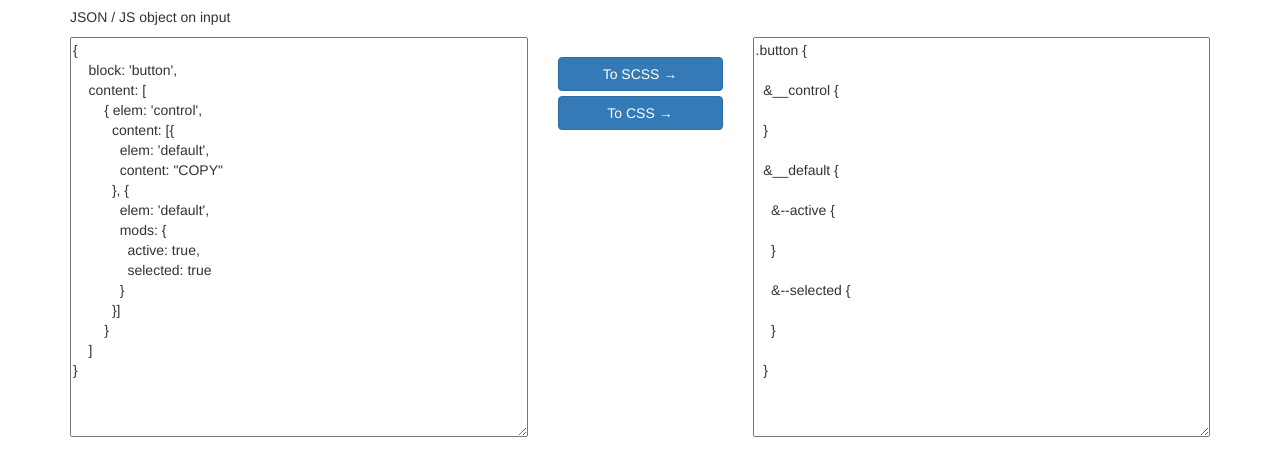
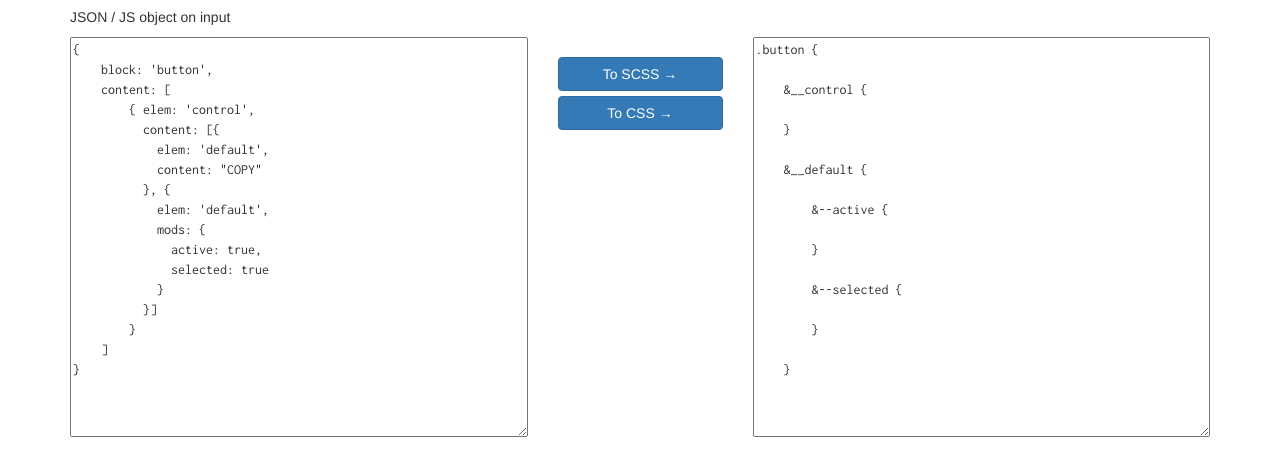
Before and after one commit to pvoznyuk/bemjson-to-scss, a website: page index.html in a window 1280 px wide. Shown: the part 146-622 px from the top of the page. Drawn offline with nearby package versions, Linux system fonts and the light colour scheme.

Commit message:
add a tab option

```diff
--- a/bundle.js
+++ b/bundle.js
@@ -1,7 +1,4 @@
 (function(f){if(typeof exports==="object"&&typeof module!=="undefined"){module.exports=f()}else if(typeof define==="function"&&define.amd){define([],f)}else{var g;if(typeof window!=="undefined"){g=window}else if(typeof global!=="undefined"){g=global}else if(typeof self!=="undefined"){g=self}else{g=this}g.BEMJSON = f()}})(function(){var define,module,exports;return (function e(t,n,r){function s(o,u){if(!n[o]){if(!t[o]){var a=typeof require=="function"&&require;if(!u&&a)return a(o,!0);if(i)return i(o,!0);var f=new Error("Cannot find module '"+o+"'");throw f.code="MODULE_NOT_FOUND",f}var l=n[o]={exports:{}};t[o][0].call(l.exports,function(e){var n=t[o][1][e];return s(n?n:e)},l,l.exports,e,t,n,r)}return n[o].exports}var i=typeof require=="function"&&require;for(var o=0;o<r.length;o++)s(r[o]);return s})({1:[function(require,module,exports){
-var _NL_ = '\n\n';
-var _SP_ = ' ';
-
 function BEMJSON (options) {
     options = options || {};
     options.compileTo = options.compileTo || 'scss';
@@ -100,8 +97,9 @@ BEMJSON.prototype.toCSS = function toCSS(bemjson, ctxBlock) {
         return this.toCSS(bemjson.content || '', ctxBlock);
     }
 
-    var NL = this._options.compact ? '' : _NL_;
-    var SP = this._options.compact ? '' : _SP_;
+    var NL = this._options.compact ? '' : '\n\n';
+    var SP = this._options.compact ? '' : ' ';
+    var TB = this._options.compact ? '' : this._options.tab;
 
     if (ctxBlock) {
         var className;
@@ -121,8 +119,8 @@ BEMJSON.prototype.toCSS = function toCSS(bemjson, ctxBlock) {
             }
         } else {
             className =  bemjson.elem ? '&__' + bemjson.elem : '.' + ctxBlock;
-            var space = bemjson.elem ? `${SP}${SP}` : ``;
-            var modSpace = space + `${SP}${SP}`;
+            var space = bemjson.elem ? `${TB}${TB}` : ``;
+            var modSpace = space + `${TB}${TB}`;
 
             if (className) {
 
@@ -136,10 +134,8 @@ BEMJSON.prototype.toCSS = function toCSS(bemjson, ctxBlock) {
                 }
 
                 var contentCSS = this.toCSS(bemjson.content, ctxBlock);
+                return bemjson.elem ? `${space}${className}${SP}{${NL}${mods}${space}}${NL}${contentCSS}` : `${className}${SP}{${NL}${mods}${contentCSS}`;
 
-                var res = bemjson.elem ? `${space}${className}${SP}{${NL}${mods}${space}}${NL}${contentCSS}` : `${className}${SP}{${NL}${mods}${contentCSS}`;
-
-                return res;
             }
         }
     }
--- a/index.html
+++ b/index.html
@@ -6,6 +6,8 @@
     <link rel="stylesheet" href="https://maxcdn.bootstrapcdn.com/bootstrap/latest/css/bootstrap.min.css" />
     <link rel="stylesheet" href="https://cdnjs.cloudflare.com/ajax/libs/bootswatch/3.3.7/flatly/bootstrap.min.css" />
     <link rel="stylesheet" href="https://cdnjs.cloudflare.com/ajax/libs/highlight.js/9.9.0/styles/atom-one-dark.min.css" />
+    <link href="https://fonts.googleapis.com/css?family=Inconsolata" rel="stylesheet">
+
     <script
       src="https://code.jquery.com/jquery-2.2.4.min.js"
       integrity="sha256-BbhdlvQf/xTY9gja0Dq3HiwQF8LaCRTXxZKRutelT44="
@@ -19,6 +21,7 @@
         width: 100%;
         height: 400px;
         resize: vertical;
+        font-family: 'Inconsolata', monospace;
       }
     </style>
 
@@ -73,7 +76,8 @@
       function serialize(target) {
           var bemjson = new BEMJSON({
             compileTo: target || 'scss',
-            modificatorSeparator: '--'
+            modificatorSeparator: '--',
+            tab: '  '
           });
 
           try {
```
Also changed, not shown: index.js (+6 -10 lines), README.md.
